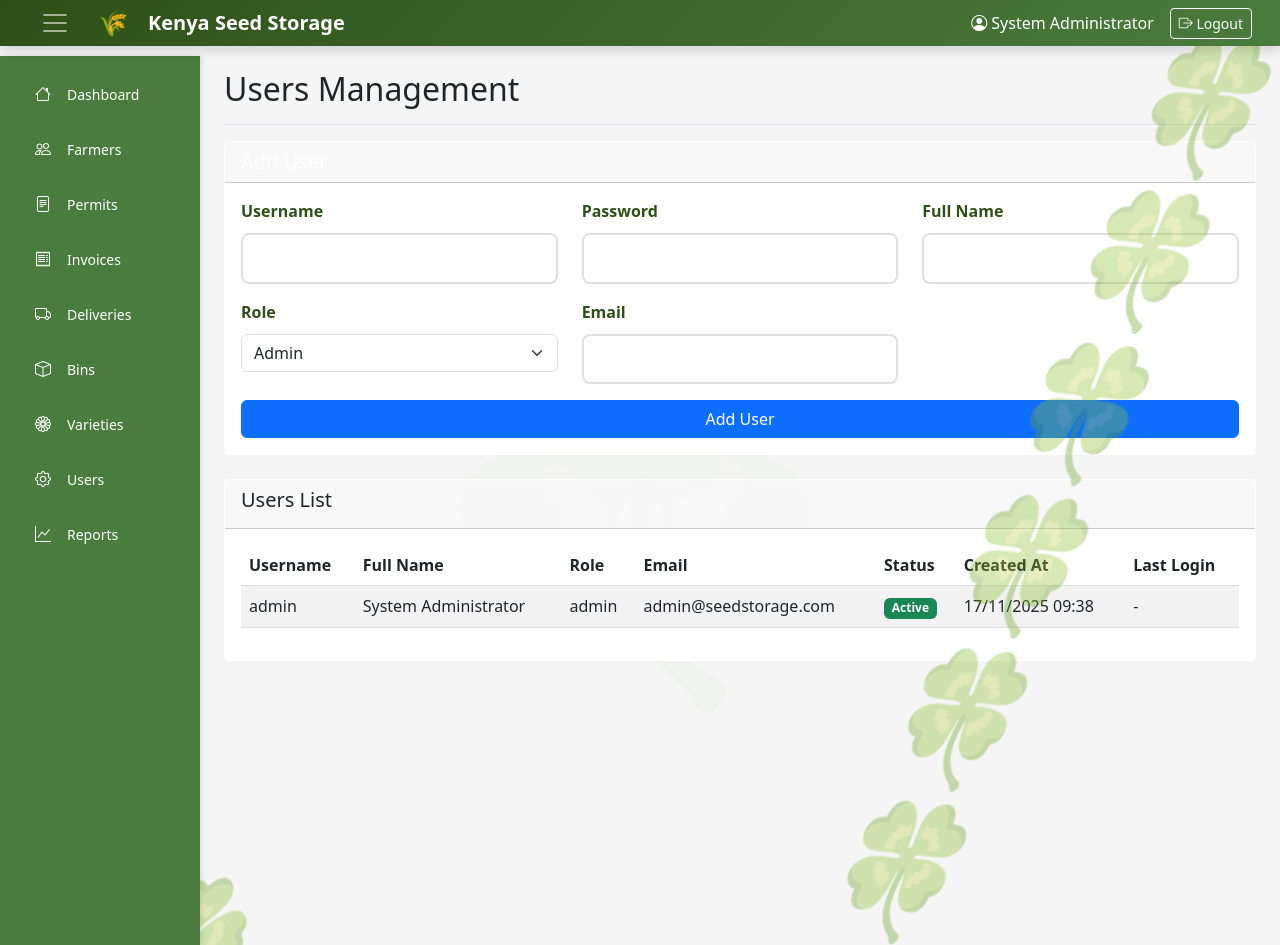
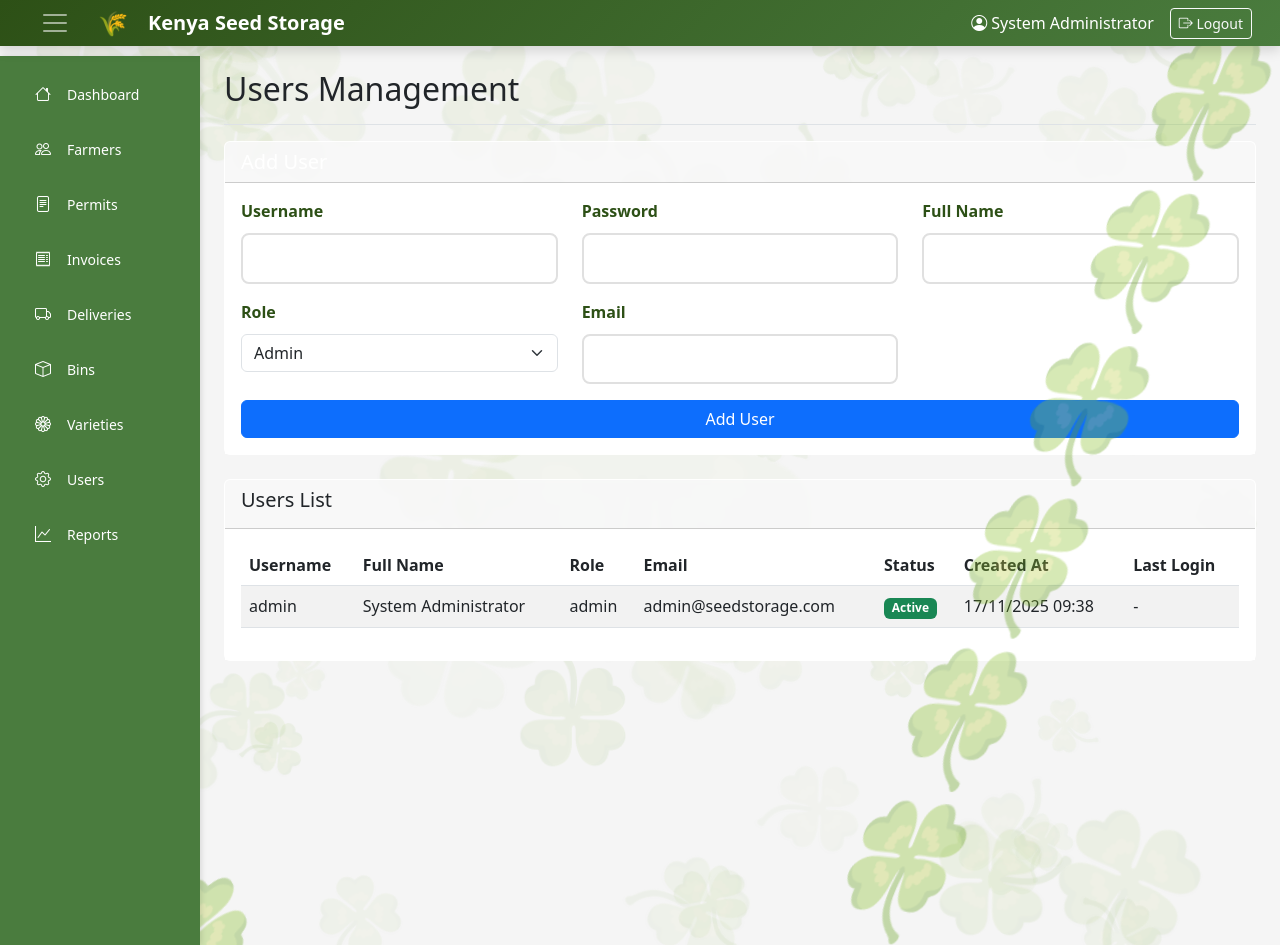
Before and after one commit to Lipasbrian/Seed-Storage-Management-system, a PHP site: page /users.php in a window 1280 px wide. Run offline with PHP 8.4, Linux system fonts and the light colour scheme; a user stored in the database is signed in; data comes from the database, SQL or seed files in the repository; some libraries are stand-ins or nearby versions.

Commit message:
Scatter larger clovers across all pages (48 particles)

```diff
--- a/css/style.css
+++ b/css/style.css
@@ -88,10 +88,31 @@ body.login-page::after {
   position: fixed;
   bottom: 5%;
   right: 8%;
-  font-size: 220px;
-  opacity: 0.05;
-  z-index: 0;
+  /* clover overlay removed - keep rule for safe fallback */
+  content: "";
+  display: none !important;
+}
+
+/* JS-created clover particles */
+.clover-layer {
+  position: fixed;
+  top: 0;
+  left: 0;
+  width: 100%;
+  height: 100%;
   pointer-events: none;
+  z-index: -1;
+}
+
+.clover-particle {
+  position: absolute;
+  pointer-events: none;
+  color: rgba(45, 80, 22, 0.45);
+  opacity: 0.12;
+  will-change: transform, opacity;
+  transform: translate(-50%, -50%);
+  transition: transform 120ms linear;
+  text-shadow: 1px 1px 2px rgba(0, 0, 0, 0.06);
 }
 
 .login-container {
--- a/includes/footer.php
+++ b/includes/footer.php
@@ -46,8 +46,68 @@
             // Apply parallax transform to pseudo-elements via CSS variable
             // Scale movement by 5/8 (0.625) to increase clover motion slightly
             document.documentElement.style.setProperty('--scroll-y', scrollY * 0.625 + 'px');
+            // Also update JS-created clover particles (if present)
+            if (window._cloverParticles && window._cloverParticles.length) {
+                // Use requestAnimationFrame-friendly update handled separately
+                window._cloverPendingScroll = scrollY;
+                if (!window._cloverTicking) {
+                    window._cloverTicking = true;
+                    window.requestAnimationFrame(function() {
+                        const sY = window._cloverPendingScroll || 0;
+                        window._cloverParticles.forEach(p => {
+                            const depth = parseFloat(p.dataset.depth) || 0.5;
+                            const rot = p.dataset.rot || 0;
+                            const translate = sY * depth * 0.625;
+                            p.style.transform = `translate(-50%, -50%) translateY(${translate}px) rotate(${rot}deg)`;
+                        });
+                        window._cloverTicking = false;
+                    });
+                }
+            }
         });
     }
+
+    // Create scattered clover particles for background on every page
+    (function initClovers() {
+        // run on all pages
+
+        const COUNT = 48; // number of clovers to scatter
+        const layer = document.createElement('div');
+        layer.className = 'clover-layer';
+        document.body.appendChild(layer);
+
+        window._cloverParticles = [];
+
+        for (let i = 0; i < COUNT; i++) {
+            const s = document.createElement('span');
+            s.className = 'clover-particle';
+            s.textContent = '🍀';
+
+            // random position across viewport
+            const left = Math.random() * 100;
+            const top = Math.random() * 100;
+
+            // size a bit larger: 50px - 160px
+            const size = Math.floor(50 + Math.random() * 110);
+
+            // depth affects parallax movement: 0.2 - 1.0
+            const depth = (0.2 + Math.random() * 0.8).toFixed(3);
+
+            // random rotation
+            const rot = Math.floor(Math.random() * 360) - 180;
+
+            s.style.left = left + '%';
+            s.style.top = top + '%';
+            s.style.fontSize = size + 'px';
+            s.style.opacity = (0.06 + Math.random() * 0.12).toFixed(2);
+
+            s.dataset.depth = depth;
+            s.dataset.rot = rot;
+
+            layer.appendChild(s);
+            window._cloverParticles.push(s);
+        }
+    })();
 
     // Sidebar toggle functionality
     const sidebarToggle = document.getElementById('sidebarToggle');
```
